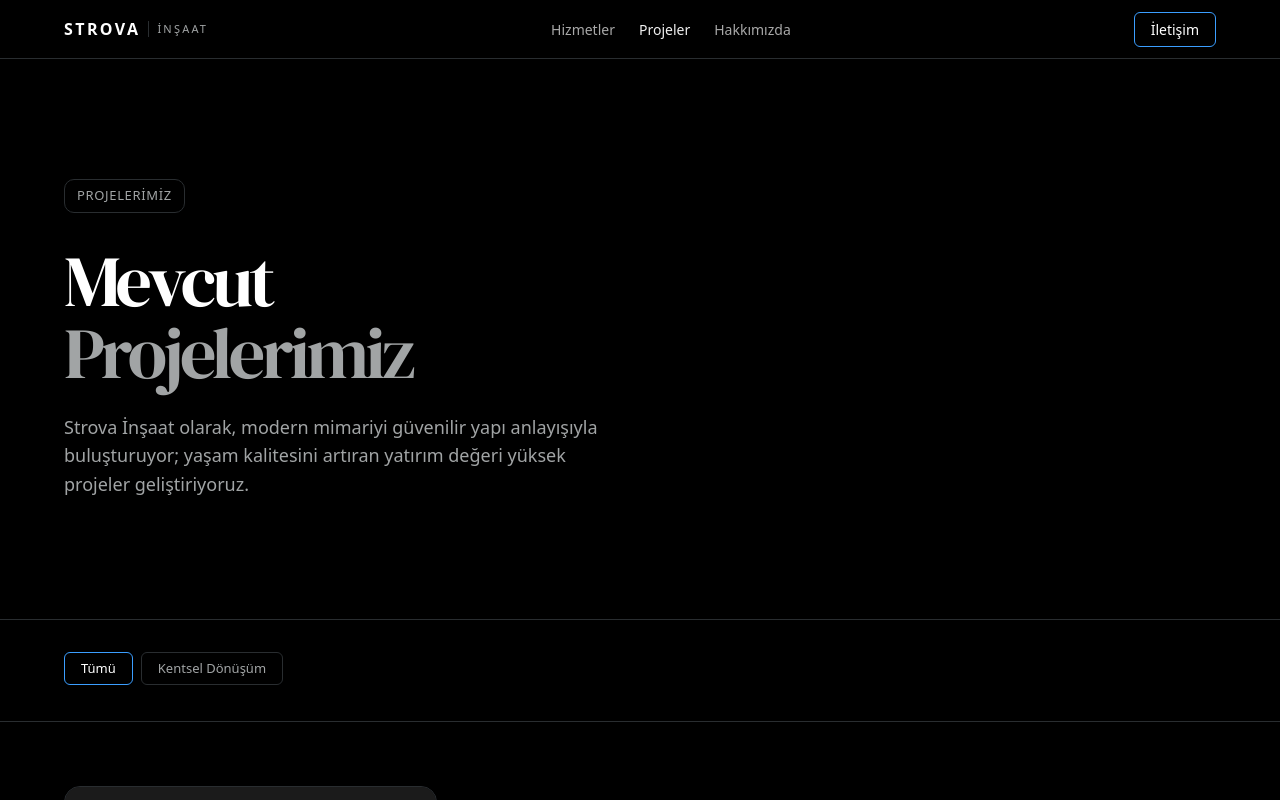
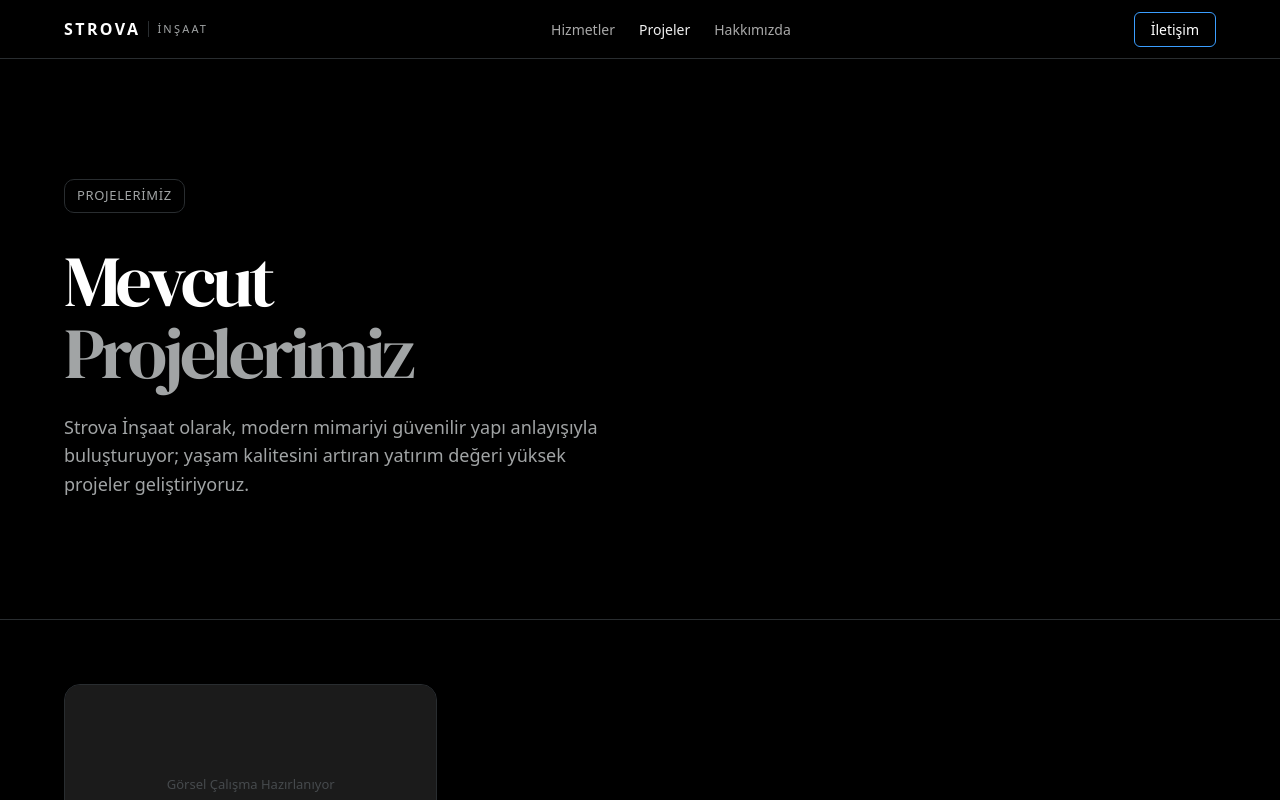
Before and after one commit to strovayapi/web-design, a Next.js app: page /projeler in a window 1280 px wide. Shown: the top 800 px of the page. Built offline with nearby package versions, Linux system fonts and the light colour scheme.

Commit message:
Projeler: çalışmayan filtre kaldırıldı; SEO açıklaması ve canonical

```diff
--- a/src/app/projeler/page.tsx
+++ b/src/app/projeler/page.tsx
@@ -3,7 +3,11 @@ import Link from "next/link";
 
 export const metadata: Metadata = {
   title: "Projeler",
-  description: "Strova İnşaat'ın kentsel dönüşüm ve modern konut geliştirme vizyonunu yansıtan projeleri.",
+  description:
+    "Strova İnşaat'ın Bağcılar Güneşli Bağlar Mahallesi'ndeki kentsel dönüşüm projesi ve İstanbul'daki konut projeleri.",
+  alternates: {
+    canonical: "/projeler",
+  },
 };
 
 const projects = [
@@ -18,8 +22,6 @@ const projects = [
     tags: ["Kentsel Dönüşüm", "Modern Yapı", "Güvenilir Çözümler"],
   },
 ];
-
-const categories = ["Tümü", "Kentsel Dönüşüm"];
 
 export default function ProjelerPage() {
   return (
@@ -41,26 +43,6 @@ export default function ProjelerPage() {
           <p className="text-[#a1a4a5] text-[18px] leading-[1.6] max-w-[550px]">
             Strova İnşaat olarak, modern mimariyi güvenilir yapı anlayışıyla buluşturuyor; yaşam kalitesini artıran yatırım değeri yüksek projeler geliştiriyoruz.
           </p>
-        </div>
-      </section>
-
-      {/* Filter categories */}
-      <section className="py-8 bg-black border-b border-[#292d30] sticky top-[59px] z-40 backdrop-blur-[25px] bg-black/90">
-        <div className="max-w-[1200px] mx-auto px-6">
-          <div className="flex gap-2 overflow-x-auto pb-1">
-            {categories.map((cat) => (
-              <button
-                key={cat}
-                className={`shrink-0 border rounded-[6px] px-4 py-1.5 text-[13px] transition-colors ${
-                  cat === "Tümü"
-                    ? "border-[#3b9eff] text-white"
-                    : "border-[#292d30] text-[#a1a4a5] hover:border-[#464a4d] hover:text-[#f0f0f0]"
-                }`}
-              >
-                {cat}
-              </button>
-            ))}
-          </div>
         </div>
       </section>
 
```
